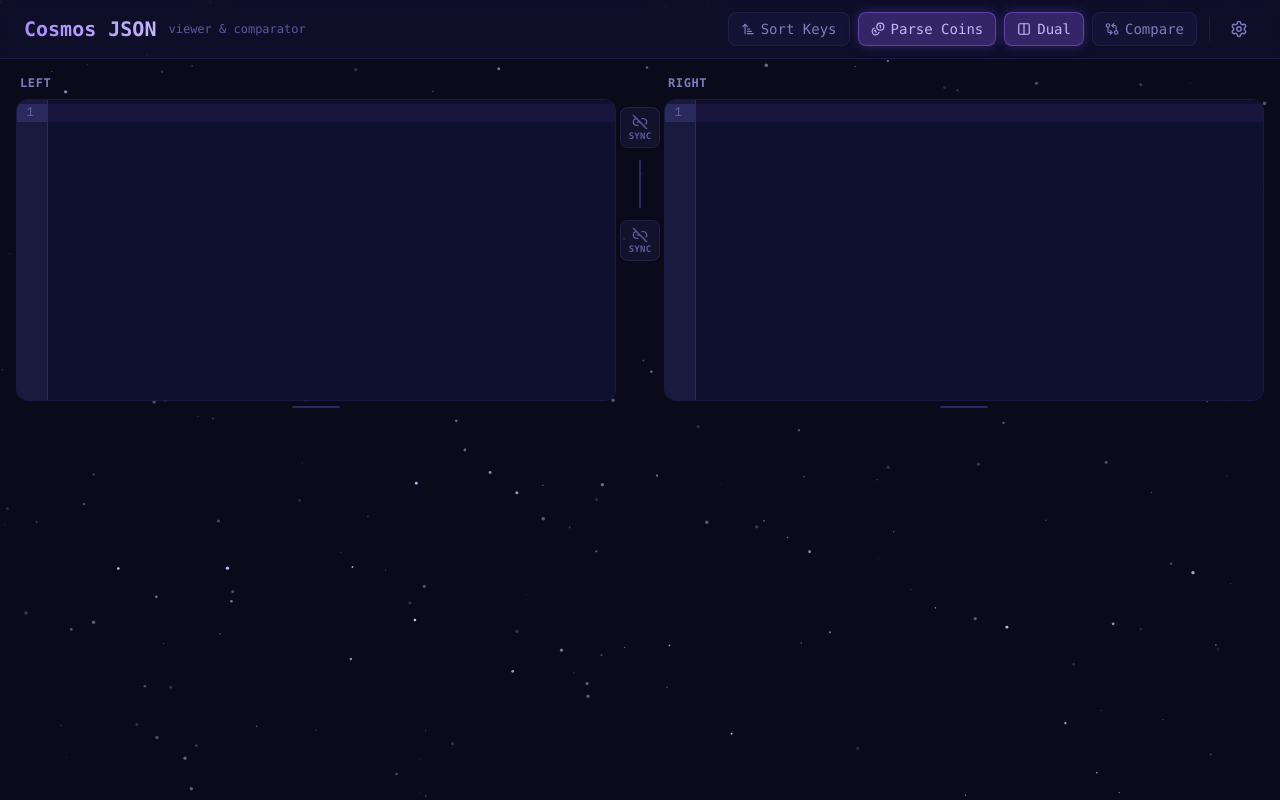
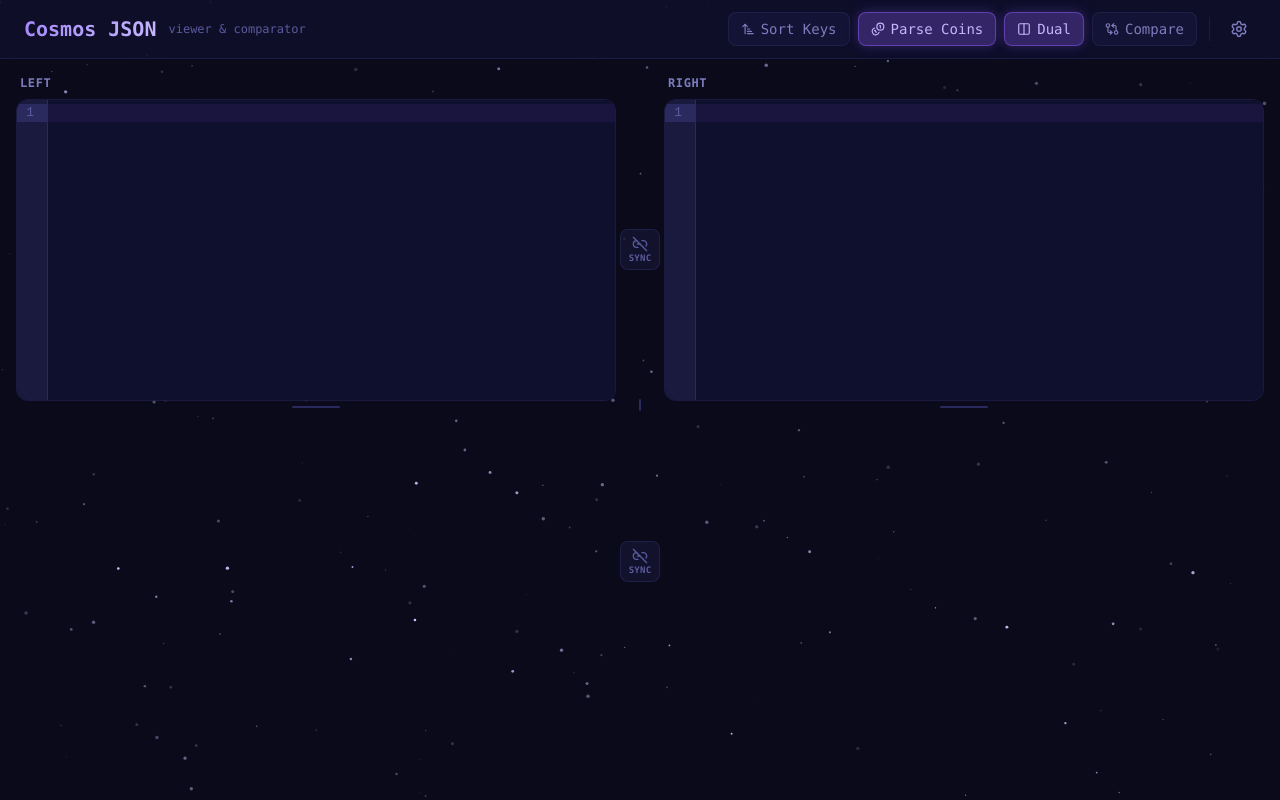
Before and after one commit to faneaatiku/cosmos-json, a React (Vite) app: page / in a window 1280 px wide. Built offline with nearby package versions, Linux system fonts and the light colour scheme.

Commit message:
Enhance `PanelDivider` with dynamic heights for editor and parsed views, and improve sync toggle layout.

```diff
--- a/src/components/JsonPanelContainer.tsx
+++ b/src/components/JsonPanelContainer.tsx
@@ -87,6 +87,7 @@ export default function JsonPanelContainer() {
           </div>
           <PanelDivider
             onResize={onResize}
+            editorHeight={editorHeight}
             showEditorSync
             syncEditors={syncEditors}
             onToggleSyncEditors={toggleSyncEditors}
@@ -129,6 +130,8 @@ export default function JsonPanelContainer() {
       </div>
       <PanelDivider
         onResize={onResize}
+        editorHeight={editorHeight}
+        parsedHeight={parsedHeight}
         showEditorSync
         syncEditors={syncEditors}
         onToggleSyncEditors={toggleSyncEditors}
@@ -162,6 +165,8 @@ export default function JsonPanelContainer() {
 
 function PanelDivider({
   onResize,
+  editorHeight,
+  parsedHeight,
   showEditorSync,
   syncEditors,
   onToggleSyncEditors,
@@ -170,6 +175,8 @@ function PanelDivider({
   onToggleSyncParsed,
 }: {
   onResize: (percent: number) => void;
+  editorHeight: number;
+  parsedHeight?: number;
   showEditorSync: boolean;
   syncEditors: boolean;
   onToggleSyncEditors: () => void;
@@ -221,25 +228,36 @@ function PanelDivider({
     <div
       ref={dividerRef}
       onMouseDown={onMouseDown}
-      className="flex flex-col items-center w-12 flex-shrink-0 cursor-col-resize select-none gap-3 py-4"
+      className="flex flex-col items-center w-12 flex-shrink-0 cursor-col-resize select-none"
     >
-      {/* Top sync — centered vertically within the editor area */}
-      {showEditorSync && (
-        <div className="pt-4">
+      {/* Spacer matching the label row (text-xs ~16px + mb-2 8px) */}
+      <div className="h-6 flex-shrink-0" />
+
+      {/* Editor zone — matches editor box height, centers sync button */}
+      <div
+        style={{ height: `${editorHeight}px` }}
+        className="flex-shrink-0 flex items-center justify-center"
+      >
+        {showEditorSync && (
           <SyncToggle active={syncEditors} onClick={onToggleSyncEditors} label="sync" />
-        </div>
-      )}
-
-      {/* Drag line */}
-      <div className="flex-1 flex items-center justify-center group">
-        <div className="w-0.5 h-12 rounded-full bg-cosmos-700 group-hover:bg-nebula-500 group-hover:h-20 transition-all" />
+        )}
       </div>
 
-      {/* Bottom sync — for parsed views */}
       {showParsedSync && (
-        <div className="pb-2">
-          <SyncToggle active={syncParsed} onClick={onToggleSyncParsed} label="sync" />
-        </div>
+        <>
+          {/* Spacer matching the horizontal drag handle (h-2 + my-0.5 ≈ 12px) */}
+          <div className="h-3 flex-shrink-0 flex items-center justify-center group">
+            <div className="w-0.5 h-full rounded-full bg-cosmos-700 group-hover:bg-nebula-500 transition-all" />
+          </div>
+
+          {/* Parsed zone — matches parsed box height, centers sync button */}
+          <div
+            style={{ height: `${parsedHeight}px` }}
+            className="flex-shrink-0 flex items-center justify-center"
+          >
+            <SyncToggle active={syncParsed} onClick={onToggleSyncParsed} label="sync" />
+          </div>
+        </>
       )}
     </div>
   );
```
